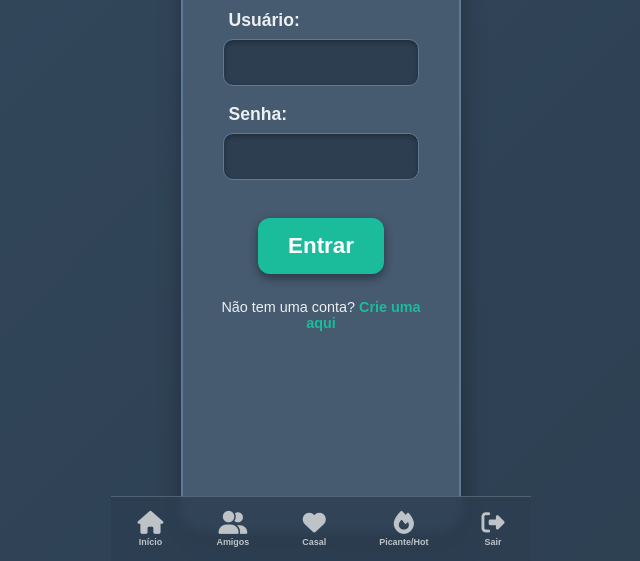
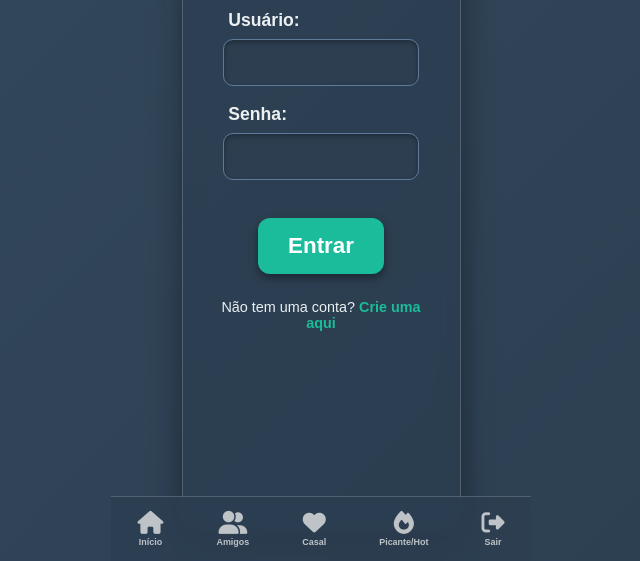
Before and after one commit to Mateus0liveira/piloto-jogo, a website: page index.html in a window 1280 px wide. Shown: the part 239-800 px from the top of the page, without its empty margins (319-959 px from the left). Drawn offline with Linux system fonts and the light colour scheme; a web font is replaced by a local one.

Commit message:
Modificando tema dos jogos 3

```diff
--- a/style.css
+++ b/style.css
@@ -12,12 +12,16 @@ body, html {
     text-align: center;
 }
 
-/* Documentação: Contêiner principal do jogo */
+/* Documentação: Contêiner principal do jogo com efeito de vidro fosco */
 .game-container {
-    background-color: #465a70;
+    /* EFEITO DE VIDRO FOSCO (BLUR) */
+    background-color: rgba(44, 62, 80, 0.65); /* Cor de fundo SEMI-TRANSPARENTE */
+    backdrop-filter: blur(10px); /* O efeito de desfoque! */
+    -webkit-backdrop-filter: blur(10px); /* Para compatibilidade com o navegador Safari */
+
     padding: 30px;
     border-radius: 25px;
-    box-shadow: 0 8px 25px rgba(0, 0, 0, 0.3);
+    box-shadow: 0 8px 32px rgba(0, 0, 0, 0.37); /* Sombra um pouco mais destacada */
     max-width: 420px;
     width: 90%;
     position: relative;
@@ -25,10 +29,10 @@ body, html {
     display: flex;
     flex-direction: column;
 
-    align-items: center; /* Centraliza horizontalmente os filhos do flex container */
-    justify-content: flex-start; /* Alinha os filhos ao início verticalmente (se column) */
+    align-items: center;
+    justify-content: flex-start;
 
-    border: 2px solid #5e7a99;
+    border: 1px solid rgba(236, 240, 241, 0.2); /* Borda sutil e também semi-transparente */
     box-sizing: border-box;
     padding-bottom: 85px;
 }
```
